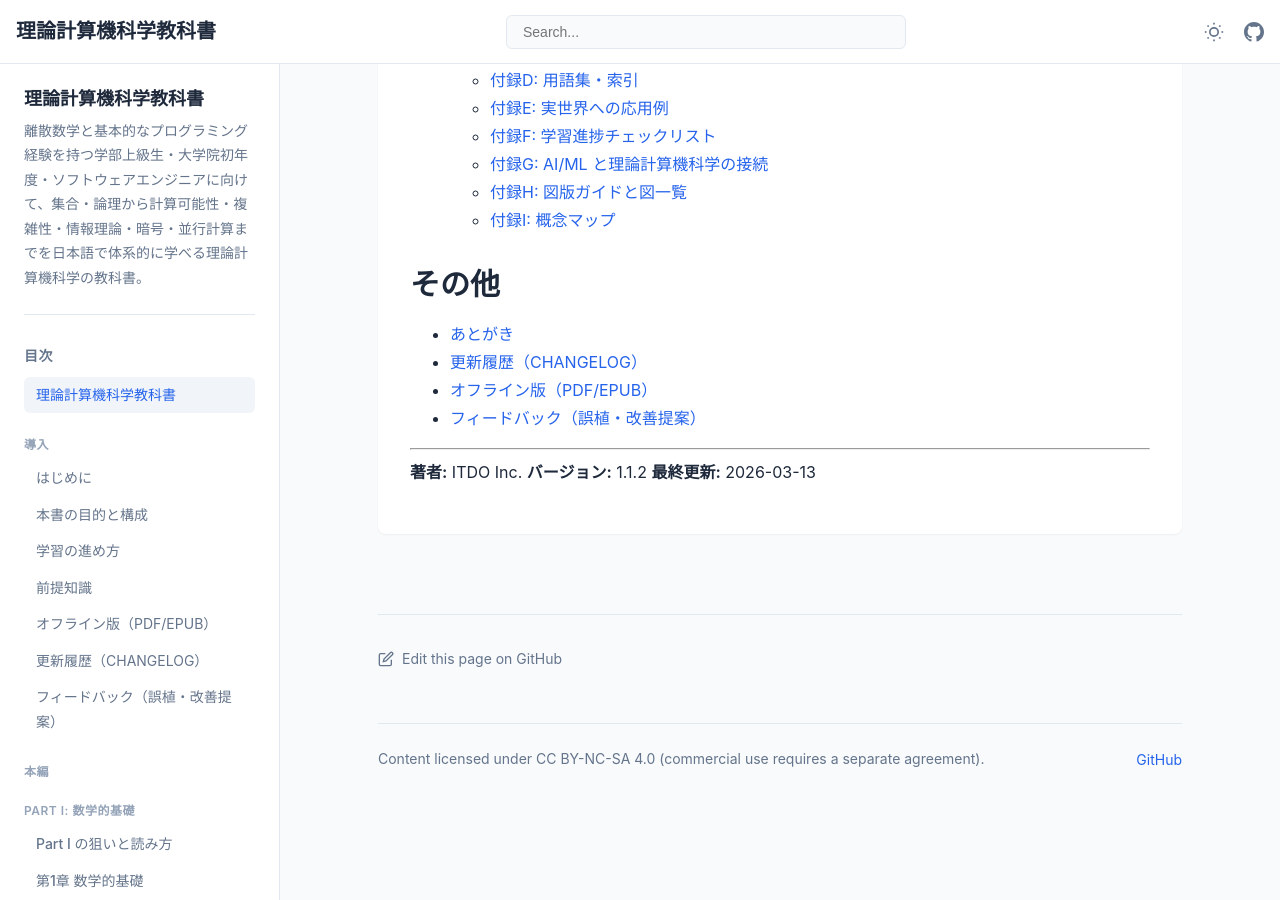
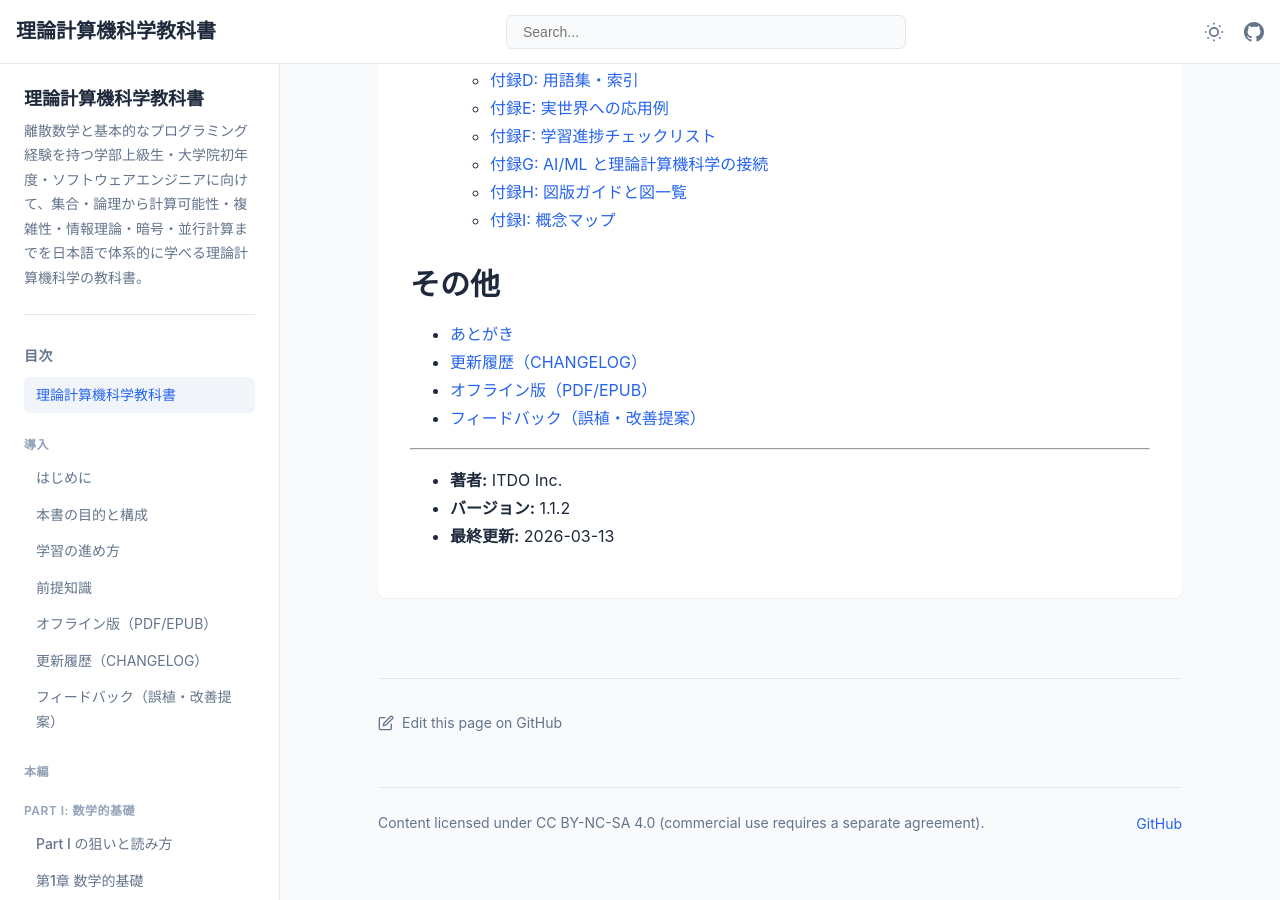
Before and after one commit to itdojp/theoretical-computer-science-textbook, a Jekyll site: the page built from docs/index.md, in a window 1280 px wide and 900 px high, scrolled down 3353 px. Built offline with Jekyll 4.4.1, drawn with Linux system fonts in a browser that asks for light colours.

Commit message:
Preserve metadata line breaks on top page

```diff
--- a/docs/index.md
+++ b/docs/index.md
@@ -126,6 +126,6 @@ permalink: /
 
 ---
 
-**著者:** ITDO Inc.
-**バージョン:** 1.1.2
-**最終更新:** 2026-03-13
+- **著者:** ITDO Inc.
+- **バージョン:** 1.1.2
+- **最終更新:** 2026-03-13
```
